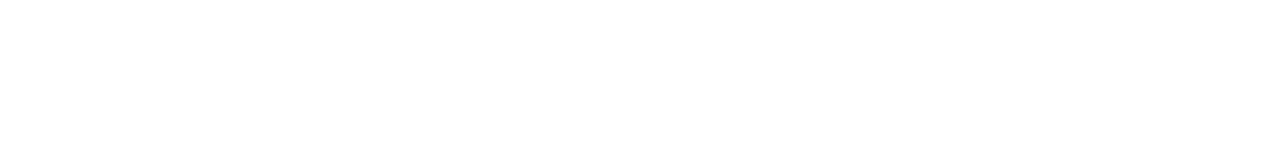
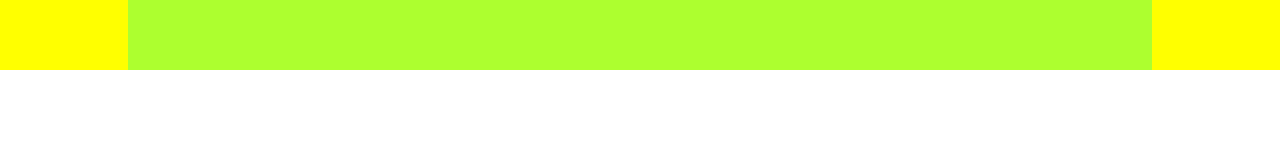
Before and after one commit to Giosue1994/node-sass-teambit, a website: page index.html in a window 1280 px wide. Drawn offline with nearby package versions, Linux system fonts and the light colour scheme.

Commit message:
prima struttura header e nav bar

```diff
--- a/src/partials/_common.scss
+++ b/src/partials/_common.scss
@@ -10,3 +10,8 @@
   font-family: $font_page;
   color: $color_page;
 }
+
+.container {
+  width: 80%;
+  margin: auto;
+}
--- a/src/partials/_header.scss
+++ b/src/partials/_header.scss
@@ -1,3 +1,9 @@
 /* ________ HEADER ________ */
-
+header {
+  background-color: yellow; // TODO: modificare o cancellare
+}
 /* NAVBAR */
+nav {
+  background-color: greenyellow; // TODO: modificare o cancellare
+  height: 70px;
+}
```
Also changed, not shown: dist/app.css.
